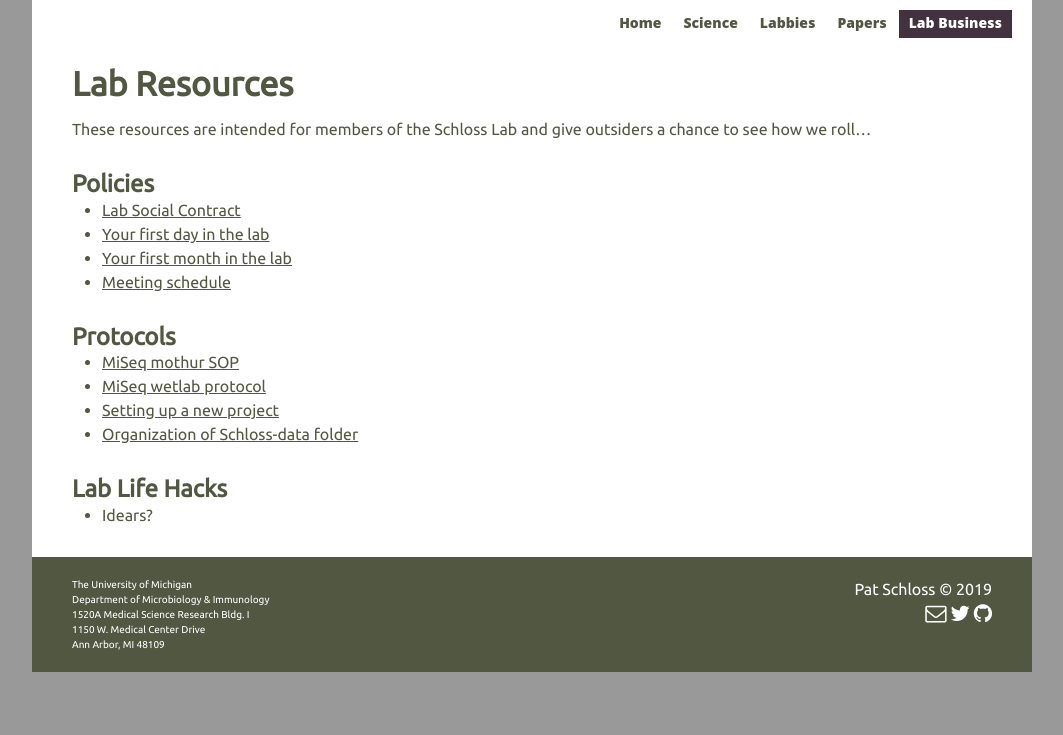
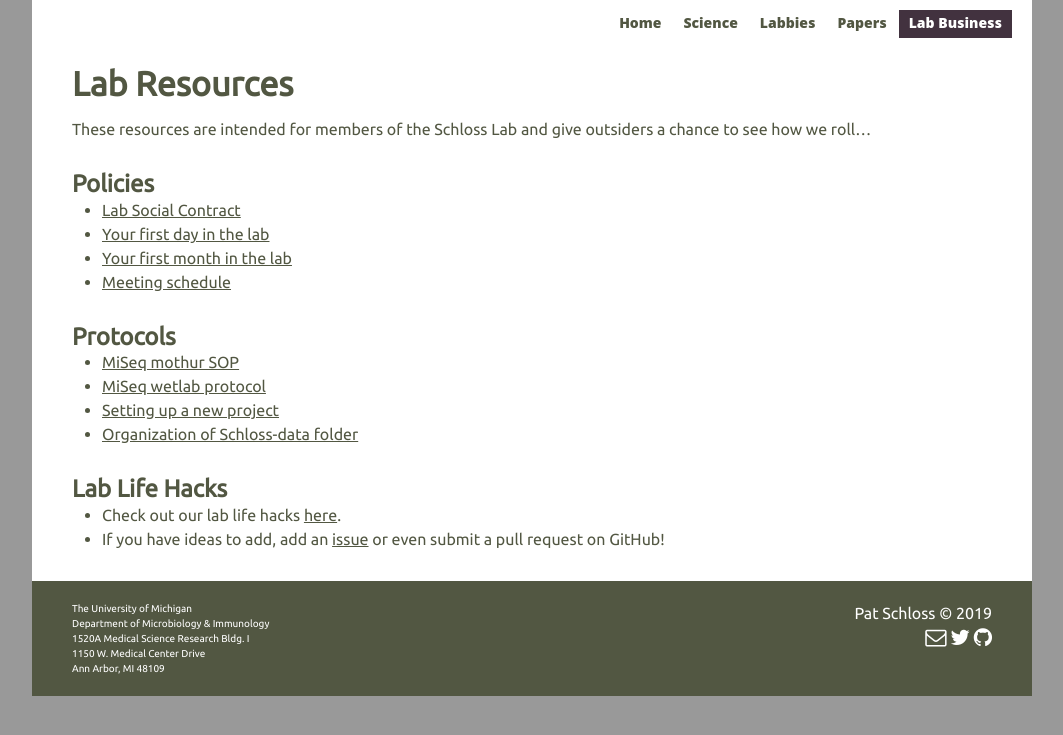
Before and after one commit to SchlossLab/schlosslab.github.io, a Jekyll site: the page built from _lab_business/index.md, in a window 1280 px wide. Shown: the top 735 px of the page, without its empty margins (108-1171 px from the left). Built offline with Jekyll 4.4.1, drawn with Linux system fonts in a browser that asks for light colours; nearby versions of some CDN libraries.

Commit message:
Add links to lab life hacks page & github issues

```diff
--- a/_lab_business/index.md
+++ b/_lab_business/index.md
@@ -19,4 +19,5 @@ These resources are intended for members of the Schloss Lab and give outsiders a
 * [Organization of Schloss-data folder](schloss-data_shared_directory.html)
 
 <h3>Lab Life Hacks</h3>
-* Idears?
+* Check out our lab life hacks [here](lab_life_hacks.html).
+* If you have ideas to add, add an [issue](https://github.com/SchlossLab/schlosslab.github.io/issues) or even submit a pull request on GitHub!
```
